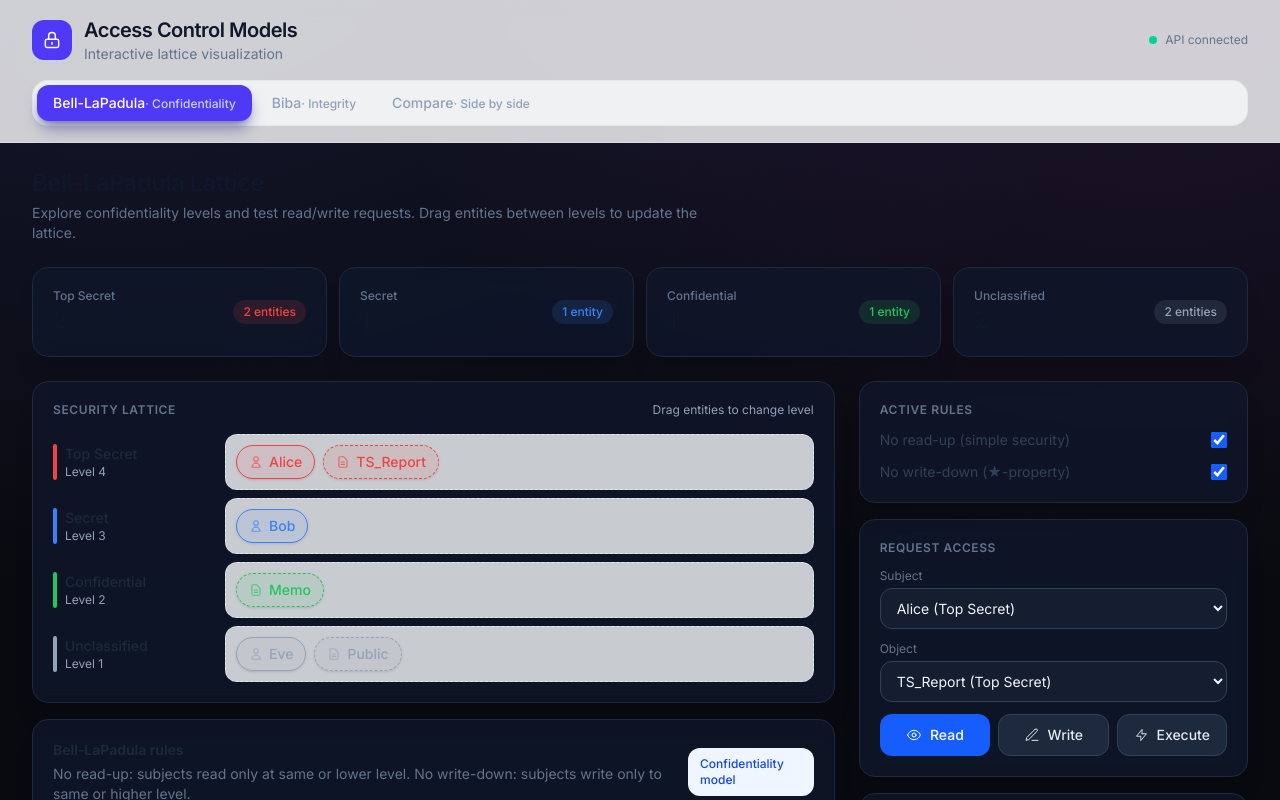
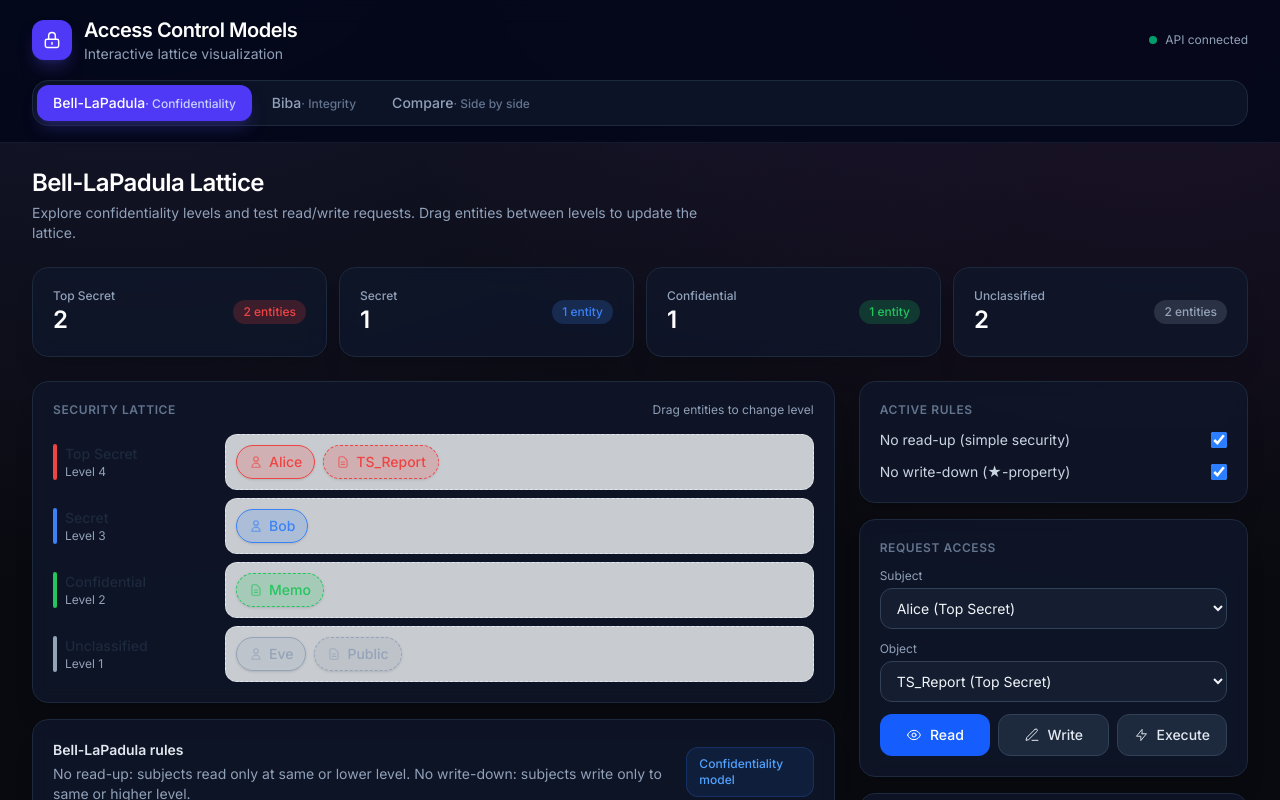
Before and after one commit to Nirupa3112/access-control-viz, a React (Vite) app in the folder frontend/: page / in a window 1280 px wide. Shown: the top 800 px of the page. Built offline with nearby package versions, Linux system fonts and the light colour scheme.

Commit message:
Frontend upgrade v2

```diff
--- a/frontend/src/App.jsx
+++ b/frontend/src/App.jsx
@@ -14,32 +14,32 @@ export default function App() {
 
   return (
       <div className="min-h-screen">
-      <header className="sticky top-0 z-10 border-b border-slate-200/60 bg-white/80 backdrop-blur-md">
+        <header className="sticky top-0 z-10 border-b border-slate-800/60 bg-slate-950/80 backdrop-blur-md">
           <div className="mx-auto flex max-w-7xl flex-col gap-4 px-4 py-4 sm:px-6 lg:px-8">
             <div className="flex flex-col gap-3 sm:flex-row sm:items-center sm:justify-between">
               <div className="flex items-center gap-3">
-              <div className="flex h-10 w-10 items-center justify-center rounded-xl bg-indigo-600 text-white shadow-sm shadow-indigo-200">
+                <div className="flex h-10 w-10 items-center justify-center rounded-xl bg-indigo-600 text-white shadow-lg shadow-indigo-900/50">
                   <svg className="h-5 w-5" fill="none" viewBox="0 0 24 24" stroke="currentColor" aria-hidden>
                     <path strokeLinecap="round" strokeLinejoin="round" strokeWidth={1.75}
                           d="M12 15v2m-6 4h12a2 2 0 002-2v-6a2 2 0 00-2-2H6a2 2 0 00-2 2v6a2 2 0 002 2zm10-10V7a4 4 0 00-8 0v4h8z" />
                   </svg>
                 </div>
                 <div>
-                <h1 className="text-lg font-semibold tracking-tight text-slate-900 sm:text-xl">
+                  <h1 className="text-lg font-semibold tracking-tight text-white sm:text-xl">
                     Access Control Models
                   </h1>
-                <p className="text-sm text-slate-500">
+                  <p className="text-sm text-slate-400">
                     Interactive lattice visualization
                   </p>
                 </div>
               </div>
-            <div className="flex items-center gap-2 text-xs text-slate-500">
-              <span className="inline-flex h-2 w-2 rounded-full bg-emerald-400" />
+              <div className="flex items-center gap-2 text-xs text-slate-400">
+                <span className="inline-flex h-2 w-2 rounded-full bg-emerald-500 animate-pulse" />
                 API connected
               </div>
             </div>
 
-          <nav className="flex flex-wrap gap-1 rounded-2xl border border-slate-200/80 bg-slate-50/80 p-1">
+            <nav className="flex flex-wrap gap-1 rounded-2xl border border-slate-800 bg-slate-900/80 p-1">
               {TABS.map((t) => (
                   <button
                       key={t.id}
@@ -47,7 +47,7 @@ export default function App() {
                       className={`tab-pill flex-1 sm:flex-none ${tab === t.id ? "tab-pill-active" : "tab-pill-inactive"}`}
                   >
                     <span>{t.label}</span>
-                <span className={`hidden sm:inline text-xs ${tab === t.id ? "text-indigo-200" : "text-slate-400"}`}>
+                    <span className={`hidden sm:inline text-xs ${tab === t.id ? "text-indigo-200" : "text-slate-500"}`}>
                   · {t.hint}
                 </span>
                   </button>
--- a/frontend/src/components/AccessPanel.jsx
+++ b/frontend/src/components/AccessPanel.jsx
@@ -29,14 +29,17 @@ export default function AccessPanel({
   const [newLevel, setNewLevel] = useState(levels[Math.floor(levels.length / 2)]);
   const [newType, setNewType] = useState("subject");
 
-  const accentRing = accent === "blue" ? "focus:ring-blue-200" : "focus:ring-indigo-200";
-  const accentBorder = accent === "blue" ? "focus:border-blue-300" : "focus:border-indigo-300";
+  // Dark mode friendly accent classes
+  const accentRing = accent === "blue" ? "focus:ring-blue-500/30" : "focus:ring-indigo-500/30";
+  const accentBorder = accent === "blue" ? "focus:border-blue-500" : "focus:border-indigo-500";
   const accentBtn =
       accent === "blue"
-      ? "inline-flex items-center justify-center gap-2 rounded-xl bg-blue-600 px-4 py-2.5 text-sm font-medium text-white transition hover:bg-blue-700 focus:outline-none focus:ring-2 focus:ring-blue-300 active:scale-[0.98]"
+          ? "inline-flex items-center justify-center gap-2 rounded-xl bg-blue-600 px-4 py-2.5 text-sm font-medium text-white transition hover:bg-blue-500 focus:outline-none focus:ring-2 focus:ring-blue-400/50 active:scale-[0.98]"
           : "btn-primary";
-  const accentSoft = accent === "blue" ? "bg-blue-50 text-blue-700" : "bg-indigo-50 text-indigo-700";
-  const accentCheckbox = accent === "blue" ? "accent-blue-600" : "accent-indigo-500";
+  const accentSoft = accent === "blue"
+      ? "bg-blue-500/10 text-blue-400 border border-blue-500/20"
+      : "bg-indigo-500/10 text-indigo-400 border border-indigo-500/20";
+  const accentCheckbox = accent === "blue" ? "accent-blue-500" : "accent-indigo-500";
 
   async function checkAccess(op) {
     const subject = entities.find((e) => e.id === subjectId);
@@ -51,7 +54,7 @@ export default function AccessPanel({
       });
       setResult({ ...data, subject: subject.name, object: object.name, op });
       setLog((l) =>
-        [{ ...data, subject: subject.name, object: object.name, op, ts: new Date().toLocaleTimeString() }, ...l].slice(0, 20),
+          [{ ...data, subject: subject.name, object: object.name, op, ts: new Date().toLocaleTimeString() }, ...l].slice(0, 50),
       );
     } catch {
       setResult({ allowed: false, reason: "Backend offline — check the API connection." });
@@ -79,20 +82,20 @@ export default function AccessPanel({
   return (
       <div className="space-y-6">
         <header>
-        <h2 className="text-2xl font-semibold tracking-tight text-slate-900">{title}</h2>
-        <p className="mt-1 max-w-2xl text-sm text-slate-500">{description}</p>
+          <h2 className="text-2xl font-semibold tracking-tight text-white">{title}</h2>
+          <p className="mt-1 max-w-2xl text-sm text-slate-400">{description}</p>
         </header>
 
         <div className="grid grid-cols-2 gap-3 sm:grid-cols-4">
           {levels.map((lvl) => (
               <div key={lvl} className="card-padded flex items-center justify-between">
                 <div>
-              <div className="text-xs font-medium text-slate-500">{lvl}</div>
-              <div className="text-2xl font-semibold text-slate-900">{stats[lvl]}</div>
+                  <div className="text-xs font-medium text-slate-400">{lvl}</div>
+                  <div className="text-2xl font-semibold text-white">{stats[lvl]}</div>
                 </div>
                 <span
                     className="inline-flex rounded-full px-2.5 py-1 text-xs font-medium"
-              style={{ background: colors[lvl] + "22", color: colors[lvl] }}
+                    style={{ background: colors[lvl] + "33", color: colors[lvl] }}
                 >
               {stats[lvl]} {stats[lvl] === 1 ? "entity" : "entities"}
             </span>
@@ -113,8 +116,8 @@ export default function AccessPanel({
 
             <div className={`card-padded flex flex-col gap-3 sm:flex-row sm:items-center sm:justify-between`}>
               <div>
-              <p className="text-sm font-semibold text-slate-800">{rulesDescription.title}</p>
-              <p className="mt-1 text-sm text-slate-500">{rulesDescription.body}</p>
+                <p className="text-sm font-semibold text-slate-200">{rulesDescription.title}</p>
+                <p className="mt-1 text-sm text-slate-400">{rulesDescription.body}</p>
               </div>
               <div className={`rounded-xl px-3 py-2 text-xs font-medium ${accentSoft}`}>
                 {rulesDescription.badge}
@@ -128,7 +131,7 @@ export default function AccessPanel({
               <div className="space-y-3">
                 {rulesConfig.map(([k, label]) => (
                     <label key={k} className="flex cursor-pointer items-center justify-between gap-3 text-sm">
-                  <span className="text-slate-700">{label}</span>
+                      <span className="text-slate-300">{label}</span>
                       <input
                           type="checkbox"
                           checked={rules[k]}
@@ -143,7 +146,7 @@ export default function AccessPanel({
             <div className="card-padded space-y-3">
               <p className="section-label">Request Access</p>
               <div>
-              <label className="mb-1 block text-xs text-slate-500">Subject</label>
+                <label className="mb-1 block text-xs text-slate-400">Subject</label>
                 <select
                     value={subjectId}
                     onChange={(e) => setSubjectId(+e.target.value)}
@@ -155,7 +158,7 @@ export default function AccessPanel({
                 </select>
               </div>
               <div>
-              <label className="mb-1 block text-xs text-slate-500">Object</label>
+                <label className="mb-1 block text-xs text-slate-400">Object</label>
                 <select
                     value={objectId}
                     onChange={(e) => setObjectId(+e.target.value)}
@@ -183,13 +186,17 @@ export default function AccessPanel({
                 <div
                     role="status"
                     aria-live="polite"
-              className={`card-padded text-sm ${result.allowed ? "border-emerald-200 bg-emerald-50" : "border-rose-200 bg-rose-50"}`}
+                    className={`card-padded text-sm ${
+                        result.allowed
+                            ? "border-emerald-500/30 bg-emerald-500/10"
+                            : "border-rose-500/30 bg-rose-500/10"
+                    }`}
                 >
-              <p className={`mb-1 text-base font-semibold ${result.allowed ? "text-emerald-800" : "text-rose-800"}`}>
+                  <p className={`mb-1 text-base font-semibold ${result.allowed ? "text-emerald-400" : "text-rose-400"}`}>
                     {result.allowed ? "Access granted" : "Access denied"}
                   </p>
-              <p className="text-slate-600">{result.subject} → {result.op} → {result.object}</p>
-              <p className="mt-1 text-xs text-slate-500">{result.reason}</p>
+                  <p className="text-slate-300">{result.subject} → {result.op} → {result.object}</p>
+                  <p className="mt-1 text-xs text-slate-400">{result.reason}</p>
                 </div>
             )}
 
@@ -221,19 +228,21 @@ export default function AccessPanel({
 
             <div className="card-padded">
               <p className="section-label mb-3">Access Log</p>
-            <div className="max-h-48 space-y-1.5 overflow-y-auto">
-              {log.length === 0 && <p className="text-xs text-slate-400">No requests yet.</p>}
+              <div className="max-h-48 space-y-1.5 overflow-y-auto pr-1">
+                {log.length === 0 && <p className="text-xs text-slate-500">No requests yet.</p>}
                 {log.map((l, i) => (
                     <div
                         key={i}
                         className={`flex items-center justify-between rounded-lg px-2.5 py-2 text-xs ${
-                    l.allowed ? "bg-emerald-50 text-emerald-800" : "bg-rose-50 text-rose-700"
+                            l.allowed
+                                ? "bg-emerald-500/10 text-emerald-300 border border-emerald-500/20"
+                                : "bg-rose-500/10 text-rose-300 border border-rose-500/20"
                         }`}
                     >
                   <span>
-                    <span className="text-slate-400">{l.ts}</span>{" "}
-                    <span className="font-medium">{l.subject}</span> {l.op}s{" "}
-                    <span className="font-medium">{l.object}</span>
+                    <span className="text-slate-500">{l.ts}</span>{" "}
+                    <span className="font-medium text-slate-200">{l.subject}</span> {l.op}s{" "}
+                    <span className="font-medium text-slate-200">{l.object}</span>
                   </span>
                       <span className="font-semibold">{l.allowed ? "✓" : "✗"}</span>
                     </div>
--- a/frontend/src/components/Lattice.jsx
+++ b/frontend/src/components/Lattice.jsx
@@ -41,7 +41,7 @@ export default function Lattice({ levels, entities, onMove, colors }) {
                     className="inline-flex cursor-grab select-none items-center gap-1.5 rounded-full px-3 py-1.5 text-sm font-medium shadow-sm
                       transition hover:scale-[1.03] active:cursor-grabbing"
                     style={{
-                      background: colors[lvl] + "18",
+                      background: colors[lvl] + "33",
                       color: colors[lvl],
                       border: `1.5px ${ent.type === "object" ? "dashed" : "solid"} ${colors[lvl]}`,
                     }}
```
Lines whose indentation alone changed are shown as unchanged.
